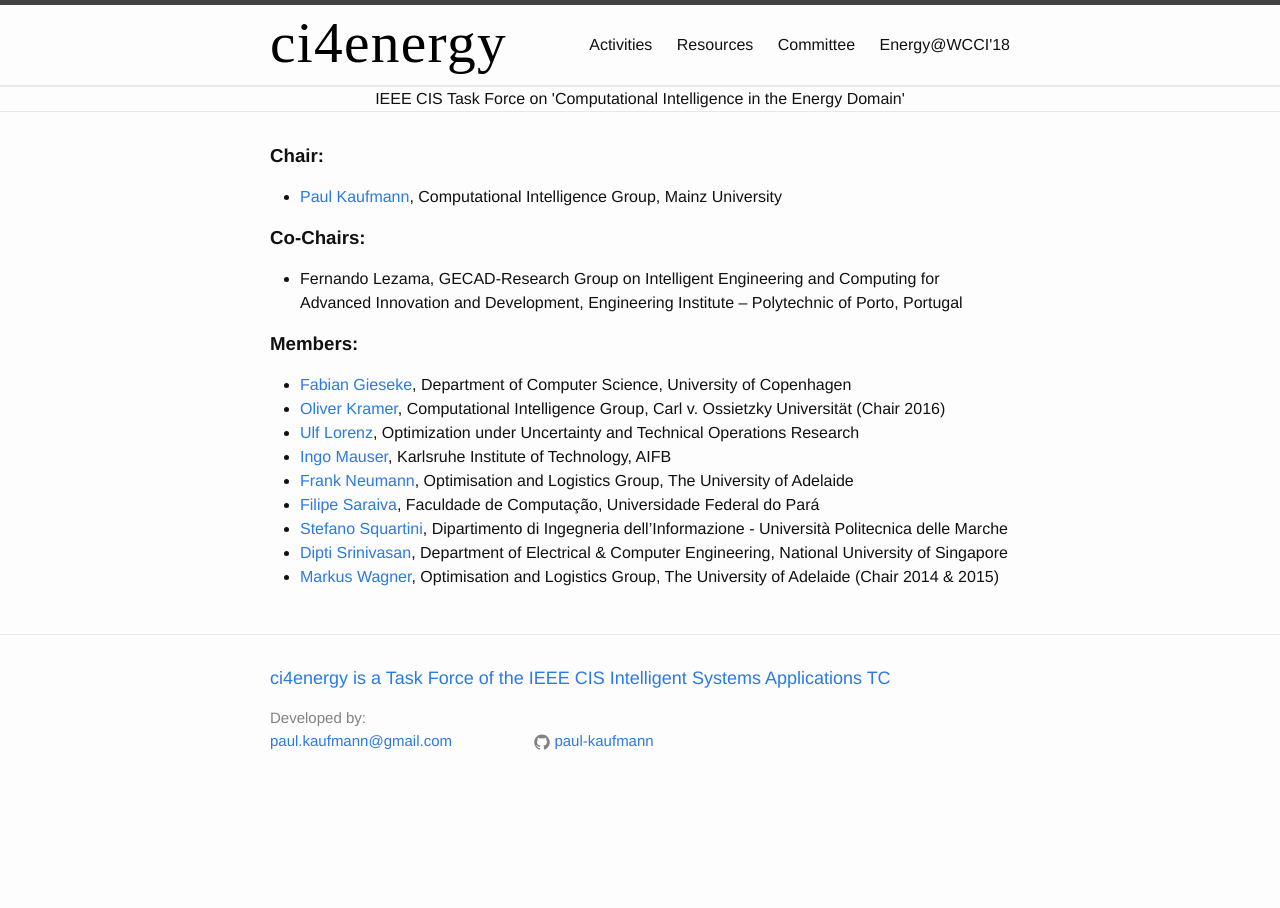
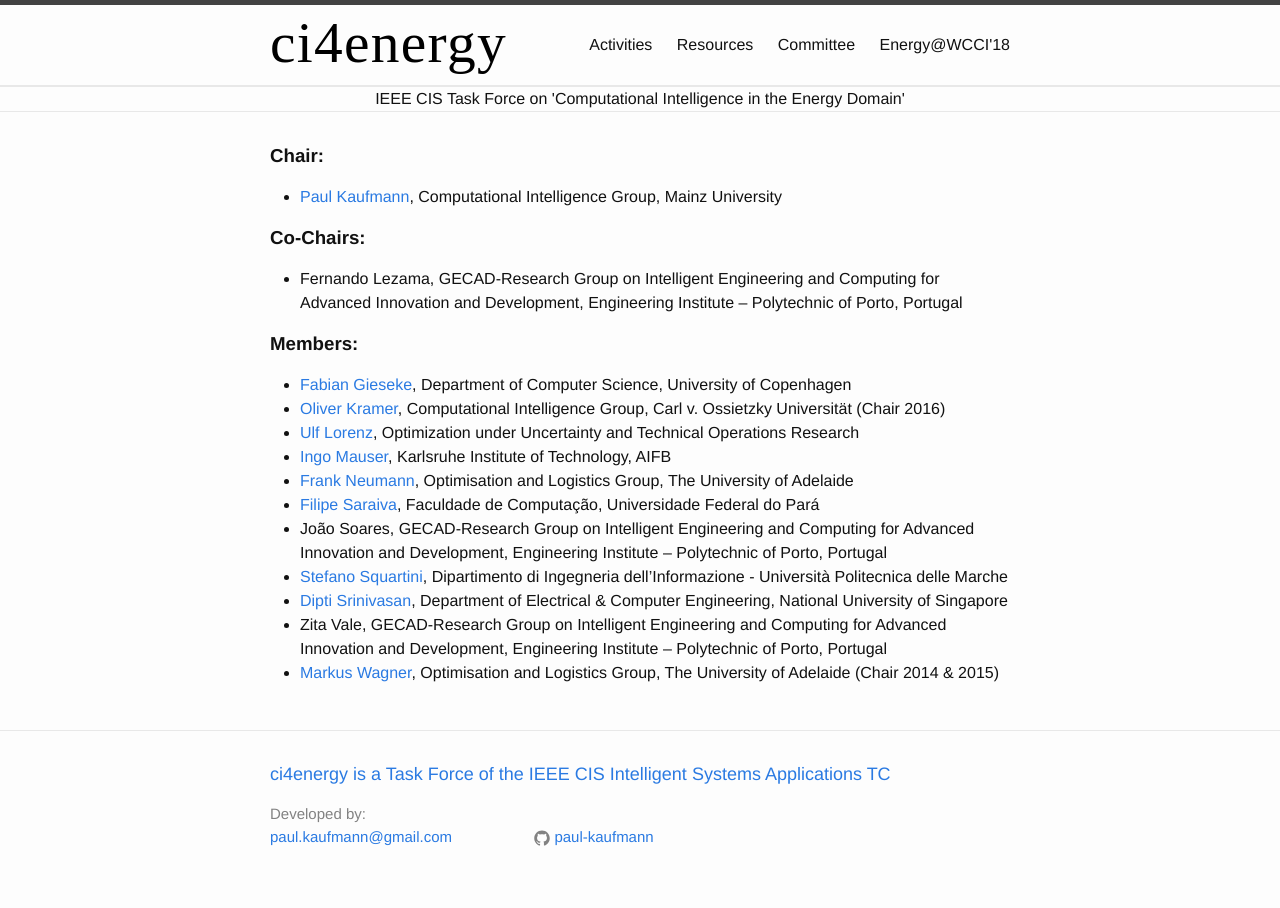
Before and after one commit to ci4energy/ci4energy.github.io, a Jekyll site: the page built from committee.md, in a window 1280 px wide. Built offline with Jekyll 4.4.1, drawn with Linux system fonts in a browser that asks for light colours.

Commit message:
no message

```diff
--- a/committee.md
+++ b/committee.md
@@ -22,6 +22,8 @@
 - <a href="http://www.aifb.kit.edu/web/Ingo_Mauser/en">Ingo Mauser</a>, Karlsruhe Institute of Technology, AIFB
 - <a href="http://cs.adelaide.edu.au/%7Efrank">Frank Neumann</a>, Optimisation and Logistics Group, The University of Adelaide
 - <a href="http://filipesaraiva.info/">Filipe Saraiva</a>, Faculdade de Computação, Universidade Federal do Pará
+- João Soares, GECAD-Research Group on Intelligent Engineering and Computing for Advanced Innovation and Development, Engineering Institute – Polytechnic of Porto, Portugal
 - <a href="http://www.dii.univpm.it/stefano.squartini">Stefano Squartini</a>, Dipartimento di Ingegneria dell'Informazione - Università Politecnica delle Marche
 - <a href="http://www.ece.nus.edu.sg/stfpage/elesd/">Dipti Srinivasan</a>, Department of Electrical &amp; Computer Engineering, National University of Singapore
+- Zita Vale, GECAD-Research Group on Intelligent Engineering and Computing for Advanced Innovation and Development, Engineering Institute – Polytechnic of Porto, Portugal
 - <a href="http://cs.adelaide.edu.au/%7Emarkus">Markus Wagner</a>, Optimisation and Logistics Group, The University of Adelaide (Chair 2014 &amp; 2015)
```
